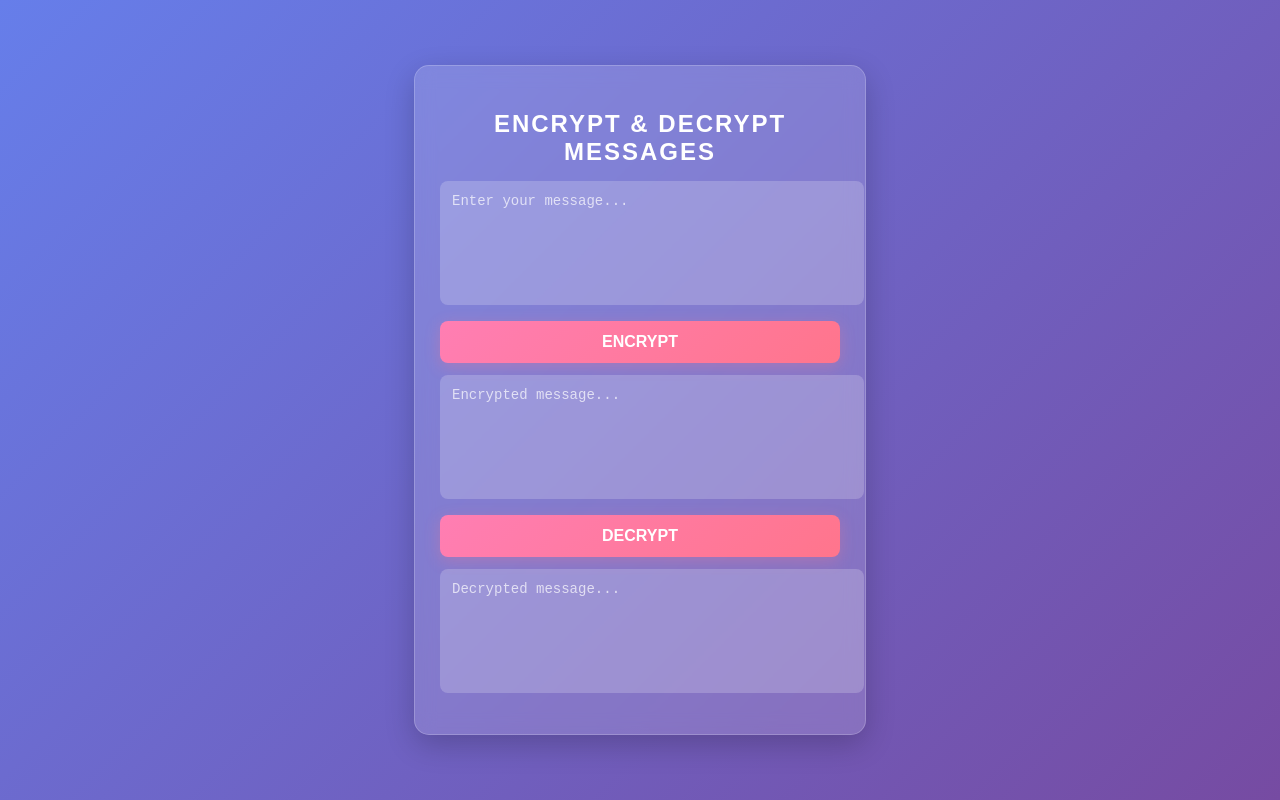
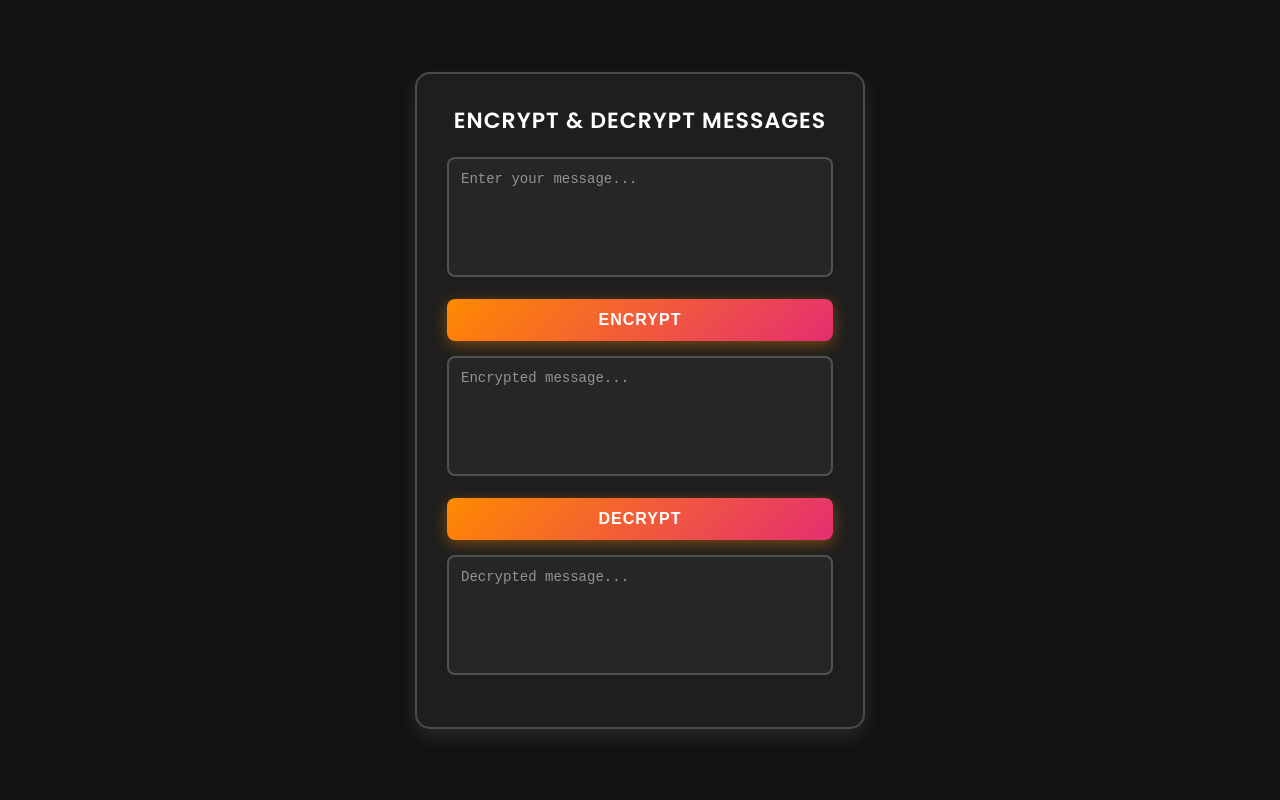
Before and after one commit to vanxxhuu10/encrypt-decrypt-website, a plain HTML site: page index.html in a window 1280 px wide. Drawn offline with Linux system fonts and the light colour scheme.

Commit message:
Update style.css

```diff
--- a/style.css
+++ b/style.css
@@ -1,83 +1,98 @@
-/* General Styling */
+/* Import Google Font */
+@import url('https://fonts.googleapis.com/css2?family=Poppins:wght@300;400;600&display=swap');
+
+/* Global Styling */
+* {
+    margin: 0;
+    padding: 0;
+    box-sizing: border-box;
+}
+
+/* Full Page Background */
 body {
     font-family: 'Poppins', sans-serif;
-    background: linear-gradient(135deg, #667eea, #764ba2);
+    background: #121212;
     display: flex;
     justify-content: center;
     align-items: center;
     height: 100vh;
-    margin: 0;
+    width: 100%;
+    padding: 20px;
 }
 
-/* Glassmorphic Container */
+/* Solid Box Layout */
 .container {
-    background: rgba(255, 255, 255, 0.15);
-    padding: 25px;
+    background: #1e1e1e;
+    padding: 30px;
     border-radius: 15px;
-    box-shadow: 0 10px 30px rgba(0, 0, 0, 0.2);
-    width: 400px;
+    width: 450px;
+    box-shadow: 0 8px 20px rgba(255, 255, 255, 0.1);
+    border: 2px solid rgba(255, 255, 255, 0.2);
     text-align: center;
-    backdrop-filter: blur(10px);
-    border: 1px solid rgba(255, 255, 255, 0.2);
     transition: transform 0.3s ease-in-out;
 }
 
 .container:hover {
-    transform: scale(1.03);
+    transform: scale(1.02);
 }
 
-/* Header Styling */
+/* Heading */
 h2 {
-    margin-bottom: 15px;
-    color: #fff;
+    color: #ffffff;
+    margin-bottom: 20px;
+    font-size: 22px;
+    font-weight: 600;
     text-transform: uppercase;
-    letter-spacing: 2px;
+    letter-spacing: 1px;
 }
 
 /* Input Fields */
 textarea {
     width: 100%;
-    height: 100px;
-    margin-bottom: 12px;
+    height: 120px;
+    margin-bottom: 15px;
     padding: 12px;
-    border: none;
+    border: 2px solid rgba(255, 255, 255, 0.2);
     border-radius: 8px;
-    background: rgba(255, 255, 255, 0.2);
-    color: #fff;
+    background: #262626;
+    color: #ffffff;
     font-size: 14px;
     resize: none;
     outline: none;
-    transition: background 0.3s;
+    transition: all 0.3s ease-in-out;
 }
 
 textarea::placeholder {
-    color: rgba(255, 255, 255, 0.7);
+    color: rgba(255, 255, 255, 0.5);
 }
 
 textarea:focus {
-    background: rgba(255, 255, 255, 0.3);
+    border-color: #ff8c00;
+    box-shadow: 0 0 8px rgba(255, 140, 0, 0.5);
 }
 
 /* Buttons */
 button {
     width: 100%;
     padding: 12px;
-    margin-bottom: 12px;
+    margin-bottom: 15px;
     border: none;
     border-radius: 8px;
-    background: linear-gradient(135deg, #ff7eb3, #ff758c);
+    background: linear-gradient(135deg, #ff8a00, #e52e71);
     color: white;
     font-size: 16px;
     font-weight: bold;
     cursor: pointer;
+    text-transform: uppercase;
+    letter-spacing: 1px;
     transition: all 0.3s ease-in-out;
-    box-shadow: 0 4px 15px rgba(255, 117, 140, 0.3);
-    text-transform: uppercase;
+    box-shadow: 0 4px 15px rgba(255, 140, 0, 0.4);
 }
 
 button:hover {
-    background: linear-gradient(135deg, #ff758c, #ff7eb3);
-    transform: translateY(-2px);
+    background: linear-gradient(135deg, #e52e71, #ff8a00);
+    transform: translateY(-3px);
+    box-shadow: 0 6px 20px rgba(255, 140, 0, 0.6);
 }
 
 button:active {
@@ -85,9 +100,9 @@ button:active {
 }
 
 /* Responsive Design */
-@media (max-width: 480px) {
+@media (max-width: 500px) {
     .container {
-        width: 90%;
-        padding: 20px;
+        width: 100%;
+        max-width: 400px;
     }
 }
```
